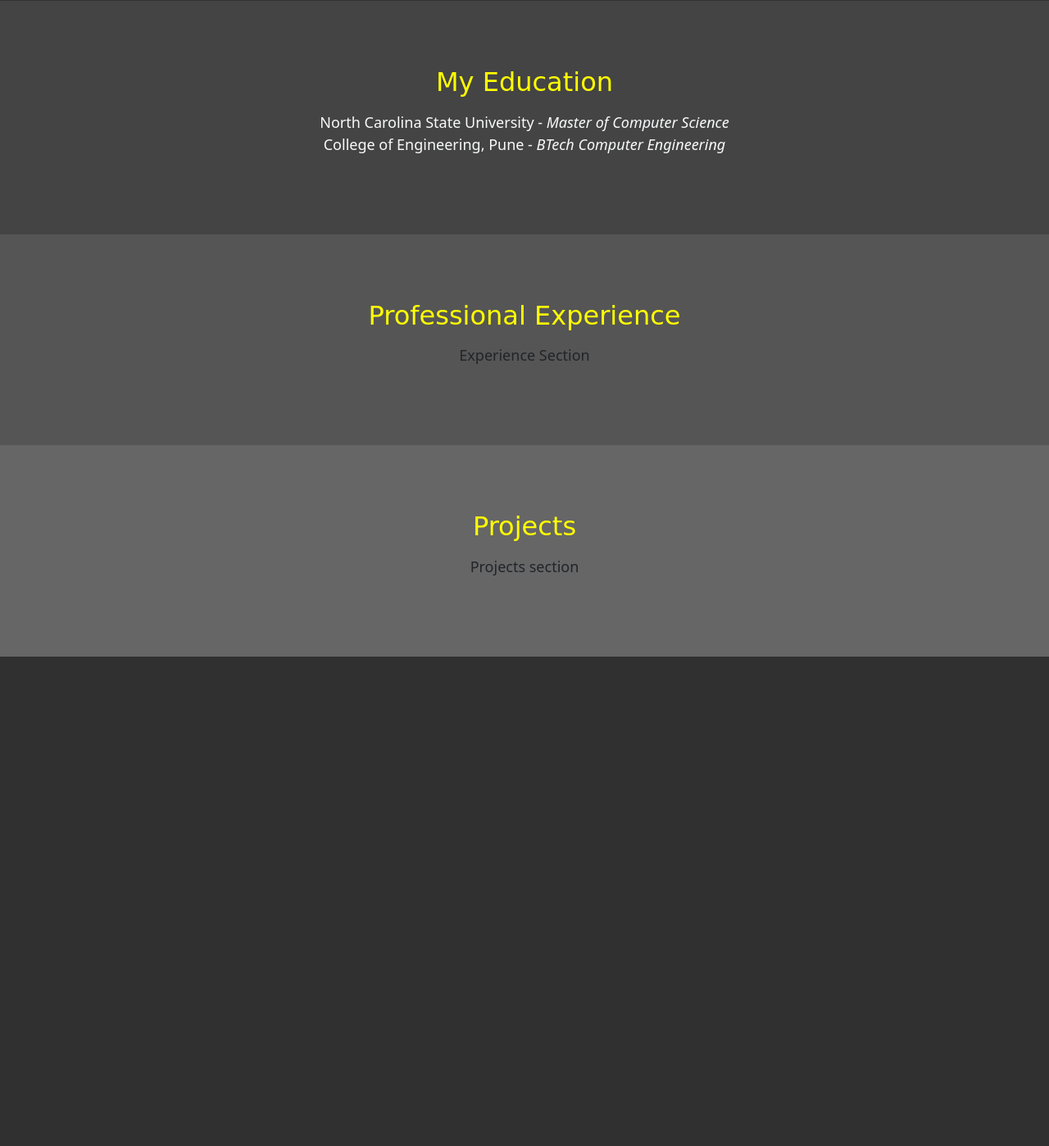
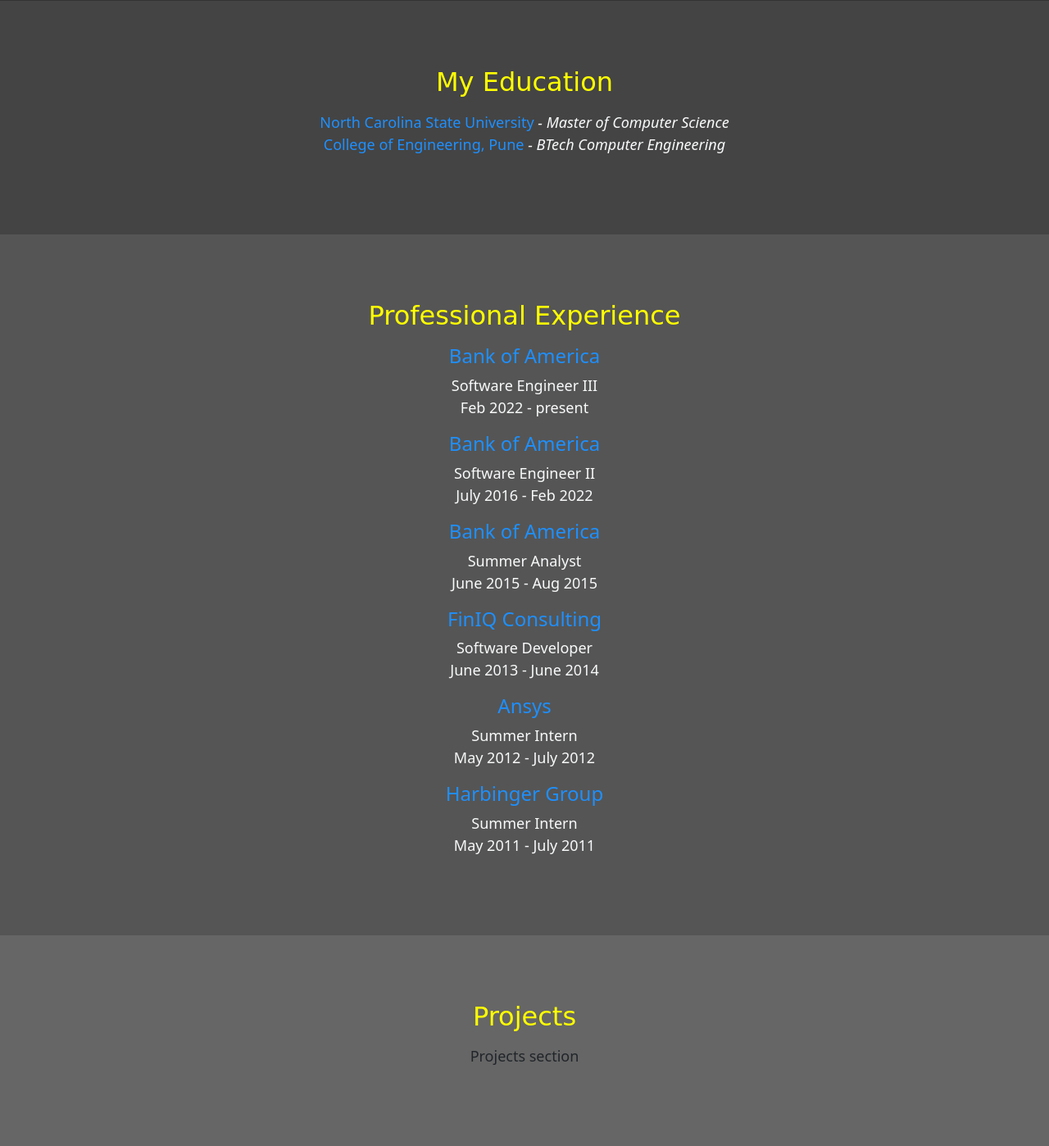
Before and after one commit to mihirdeshpande/mihir-portfolio, a Flask app: page / in a window 1280 px wide. Shown: the part 420-1818 px from the top of the page at 82% size. Before the commit the page ends 1221 px from the top, so only its background shows below. Run offline with Flask 3, Linux system fonts and the light colour scheme; some libraries are stand-ins or nearby versions.

Commit message:
changes to basic design - added short work history

```diff
--- a/static/css/main_style.css
+++ b/static/css/main_style.css
@@ -53,7 +53,3 @@ p {
 #projects {
   background-color: #666;
 }
-
-.test {
-  font-weight: 200px;
-}
--- a/templates/home.html
+++ b/templates/home.html
@@ -45,8 +45,8 @@
    <div class="row justify-content-center">
       <div class="col-6">
         <p class="text-light">
-          North Carolina State University - <i>Master of Computer Science</i> <br>
-          College of Engineering, Pune - <i>BTech Computer Engineering</i>
+          <a href="https://www.csc.ncsu.edu/" style="color:dodgerblue; text-decoration:none">North Carolina State University</a> <i> - Master of Computer Science</i><br>
+          <a href="https://www.coep.org.in/" style="color:dodgerblue; text-decoration:none">College of Engineering, Pune</a> <i> - BTech Computer Engineering</i>
       </p>
       </div>
     </div>
@@ -54,7 +54,69 @@
 
   <section id="experience" class="section">
     <h2 class="mb-3" style="color:yellow; font-family:cursive;">Professional Experience</h2>
-    <p>Experience Section</p>
+    <div class="row justify-content-center">
+      <div class="col-6">
+      <h4 class="text-light mb-2">
+          <a href="https://about.bankofamerica.com/en/our-company" style="color:dodgerblue; text-decoration:none">Bank of America</a>
+      </h4>
+      <p class="text-light">
+        Software Engineer III <br>
+        Feb 2022 - present
+      </p>
+
+      <p class="text-light">
+          <h4 class="text-light mb-2">
+          <a href="https://about.bankofamerica.com/en/our-company" style="color:dodgerblue; text-decoration:none">Bank of America</a>
+      </h4>
+          <p class="text-light">
+        Software Engineer II <br>
+        July 2016 - Feb 2022
+      </p>
+      </p>
+
+      <p class="text-light">
+          <h4 class="text-light mb-2">
+          <a href="https://about.bankofamerica.com/en/our-company" style="color:dodgerblue; text-decoration:none">Bank of America</a>
+      </h4>
+          <p class="text-light">
+        Summer Analyst <br>
+        June 2015 - Aug 2015
+      </p>
+      </p>
+
+        <p class="text-light">
+          <h4 class="text-light mb-2">
+          <a href="https://www.finiq.com/" style="color:dodgerblue; text-decoration:none">FinIQ Consulting</a>
+      </h4>
+          <p class="text-light">
+        Software Developer<br>
+        June 2013 - June 2014
+      </p>
+      </p>
+
+        <p class="text-light">
+          <h4 class="text-light mb-2">
+          <a href="https://www.ansys.com/" style="color:dodgerblue; text-decoration:none">Ansys</a>
+      </h4>
+          <p class="text-light">
+        Summer Intern<br>
+        May 2012 - July 2012
+      </p>
+      </p>
+
+        <p class="text-light">
+          <h4 class="text-light mb-2">
+          <a href="https://www.harbingergroup.com/" style="color:dodgerblue; text-decoration:none">Harbinger Group</a>
+      </h4>
+          <p class="text-light">
+        Summer Intern<br>
+        May 2011 - July 2011
+      </p>
+      </p>
+
+
+      </div>
+    </div>
   </section>
 
   <section id="projects" class="section">
```
